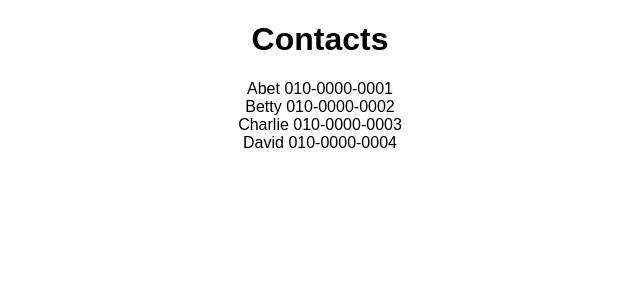
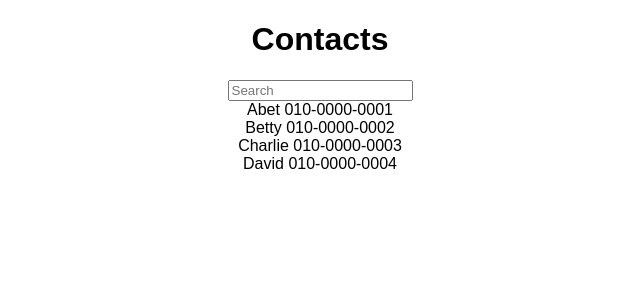
Before and after one commit to hyounjp/react01, a React (Create React App) app: page / in a window 1280 px wide. Shown: the top 300 px of the page, without its empty margins (320-960 px from the left). Built offline with nearby package versions, Linux system fonts and the light colour scheme.

Commit message:
검색기능구현

```diff
--- a/src/components/Contact.js
+++ b/src/components/Contact.js
@@ -6,6 +6,7 @@ export default class Contact extends Component {
   constructor(props){
     super(props);
     this.state={
+      keyword : "",
       contactData: [{
         name:'Abet',
         phone:'010-0000-0001'
@@ -20,10 +21,27 @@ export default class Contact extends Component {
         phone:'010-0000-0004'
       }]
     };
+
+    this._handleChange=this._handleChange.bind(this);
+
+  }
+
+  _handleChange(e){
+    this.setState({
+      keyword:e.target.value
+    });
   }
 
   render(){
     const mapToComponents = (data) => {
+      data.sort((a,b)=> { return a.name > b.name; });
+      data=data.filter(
+        (contact)=>{
+          return contact.name.toLowerCase().indexOf(this.state.keyword.toLowerCase()) > -1;
+        }
+      );
+
+
       return data.map((contact,i)=>{
         return (<ContactInfo contact={contact} key={i}/>);
       });
@@ -32,6 +50,12 @@ export default class Contact extends Component {
     return (
       <div>
         <h1>Contacts</h1>
+        <input
+          type="keyword"
+          placeholder="Search"
+          value={this.state.keyword}
+          onChange={this._handleChange}
+        />
         <div>{mapToComponents(this.state.contactData)}</div>
       </div>
     );
```
